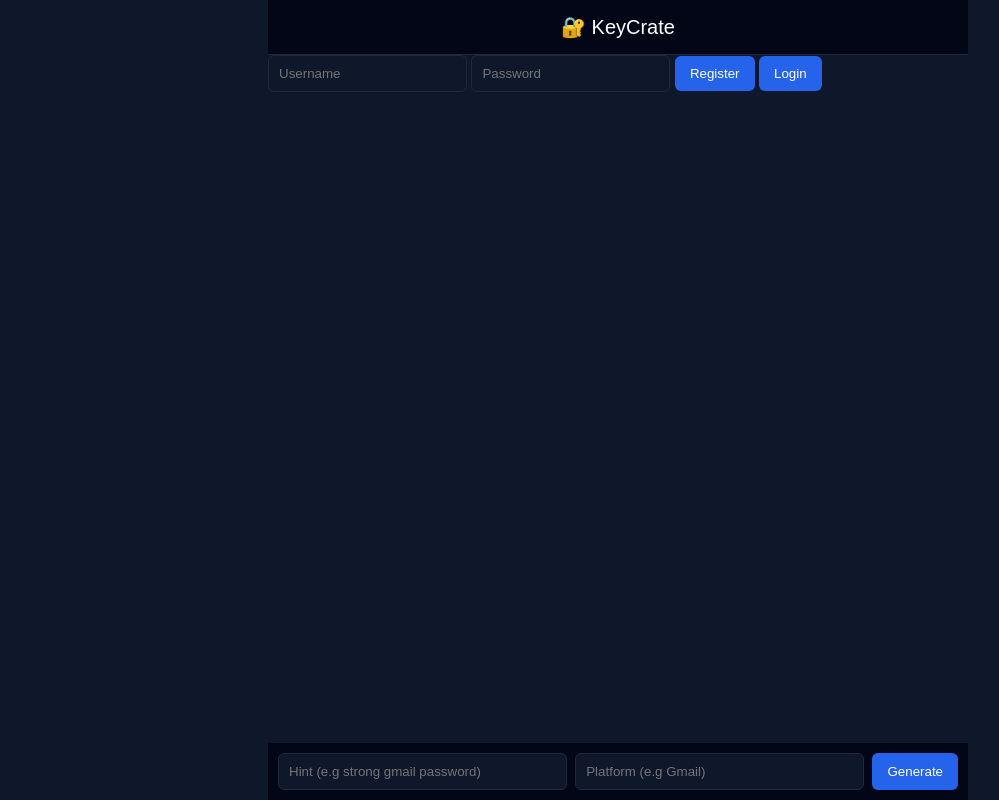
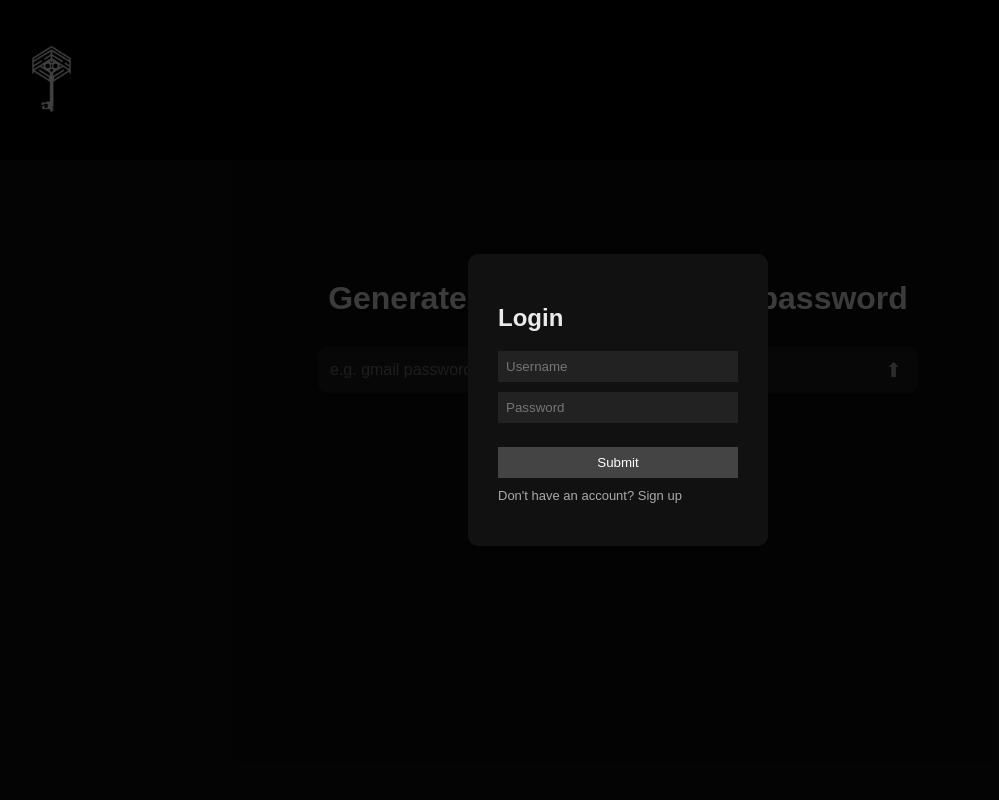
Before and after one commit to sakamotoGIN-coder/Keycrate, a FastAPI app: page / in a window 1280 px wide. Shown: the whole page, without its empty margins (22-1021 px from the left). Run offline with FastAPI, Linux system fonts and the light colour scheme; parts of the project's set-up code (start-up, migrations or seed data) failed here and were passed over.

Commit message:
frontend change

```diff
--- a/app/routes/ai.py
+++ b/app/routes/ai.py
@@ -1,46 +1,40 @@
-from fastapi import APIRouter, Depends
-from sqlalchemy.orm import Session
+from fastapi import APIRouter, HTTPException
+from pydantic import BaseModel
 import requests
-
-from app.database import get_db
-from app.models import Vault
-from app.dependencies import get_current_user
-from app.security.crypto import encrypt_password
 
 router = APIRouter(prefix="/ai", tags=["AI"])
 
+OLLAMA_URL = "http://localhost:11434/api/generate"
+MODEL = "llama3"
 
-@router.post("/generate-and-save")
-def generate_and_save(
-    hint: str,
-    platform: str,
-    username: str,
-    db: Session = Depends(get_db)
-):
-    user = get_current_user(username, db)
+class GenerateRequest(BaseModel):
+    hint: str
 
-    prompt = f"Generate ONE strong password based on this hint: {hint}. Only output the password, 12 characters, including upper and lower case letters, numbers, and special characters."
+@router.post("/generate")
+def generate_password(req: GenerateRequest):
+    prompt = f"""
+Generate ONE secure password only.
+No explanation.
+Hint: {req.hint}
+"""
 
-    response = requests.post(
-        "http://localhost:11434/api/generate",
+    r = requests.post(
+        OLLAMA_URL,
         json={
-            "model": "llama3",
+            "model": MODEL,
             "prompt": prompt,
             "stream": False
-        }
+        },
+        timeout=60
     )
 
-    password = response.json()["response"].strip()
+    if r.status_code != 200:
+        raise HTTPException(status_code=500, detail="Ollama failed")
 
-    encrypted = encrypt_password(password)
+    data = r.json()
+    password = data.get("response", "").strip()
 
-    vault = Vault(
-        platform=platform,
-        password=encrypted,
-        owner_id=user.id
-    )
+    if not password:
+        raise HTTPException(status_code=500, detail="Empty AI response")
 
-    db.add(vault)
-    db.commit()
-
-    return {"password": password}
+    return {"generated_password": password}
--- a/main.py
+++ b/main.py
@@ -1,21 +1,27 @@
 from fastapi import FastAPI, Request
+from fastapi.staticfiles import StaticFiles
 from fastapi.templating import Jinja2Templates
-from fastapi.staticfiles import StaticFiles
 
+from app.database import engine
+from app import models
 from app.routes import auth, ai, vault
+
+# Create tables
+models.Base.metadata.create_all(bind=engine)
 
 app = FastAPI(title="KeyCrate")
 
-# Serve static files
+# Static files
 app.mount("/static", StaticFiles(directory="static"), name="static")
 
 # Templates
 templates = Jinja2Templates(directory="templates")
 
-# Routes
-app.include_router(auth.router)
-app.include_router(ai.router)
-app.include_router(vault.router)
+# Routers
+app.include_router(auth.router, prefix="/auth", tags=["Auth"])
+app.include_router(ai.router, prefix="/ai", tags=["AI"])
+app.include_router(vault.router, prefix="/vault", tags=["Vault"])
+
 
 @app.get("/")
 def home(request: Request):
@@ -23,4 +29,5 @@ def home(request: Request):
 
 
 
+
 #  uvicorn main:app --reload
--- a/static/app.js
+++ b/static/app.js
@@ -1,79 +1,91 @@
-let token = "";
+let mode = "login";
 
-function addMessage(text, sender = "ai") {
-  const chat = document.getElementById("chat");
-  const div = document.createElement("div");
-  div.className = sender;
-  div.innerText = text;
-  chat.appendChild(div);
+// Toggle login / register
+function toggleMode() {
+    mode = mode === "login" ? "register" : "login";
+    document.getElementById("authTitle").innerText =
+        mode === "login" ? "Login" : "Register";
+    document.getElementById("toggle").innerText =
+        mode === "login"
+            ? "Don't have an account? Sign up"
+            : "Already have an account? Login";
 }
 
-async function register() {
-  const u = username.value;
-  const p = password.value;
+// Submit auth
+async function submitAuth() {
+    const username = document.getElementById("username").value;
+    const password = document.getElementById("password").value;
+    document.getElementById("authError").innerText = "";
 
-  const res = await fetch(`/register?username=${u}&password=${p}`, { method: "POST" });
-  alert(await res.text());
+    let res;
+
+    if (mode === "login") {
+        // 🔴 LOGIN → FORM DATA (REQUIRED)
+        const formData = new URLSearchParams();
+        formData.append("username", username);
+        formData.append("password", password);
+
+        res = await fetch("/auth/login", {
+            method: "POST",
+            headers: {
+                "Content-Type": "application/x-www-form-urlencoded"
+            },
+            body: formData.toString()
+        });
+
+    } else {
+        // 🟢 REGISTER → JSON
+        res = await fetch("/auth/register", {
+            method: "POST",
+            headers: { "Content-Type": "application/json" },
+            body: JSON.stringify({ username, password })
+        });
     }
 
-async function login() {
-  const u = username.value;
-  const p = password.value;
-
-  const res = await fetch("/login", {
-    method: "POST",
-    headers: { "Content-Type": "application/json" },
-    body: JSON.stringify({ username: u, password: p })
-  });
-
-  const data = await res.json();
-  token = data.access_token;
-
-  document.getElementById("auth").classList.add("hidden");
-  document.getElementById("chat").classList.remove("hidden");
-  document.getElementById("generator").classList.remove("hidden");
-
-  addMessage("Logged in successfully 🔓");
-}
-
-async function generate() {
-  const hint = document.getElementById("hint").value;
-  const platform = document.getElementById("platform").value;
-
-  addMessage("Generating password...", "user");
-
-  const res = await fetch("/ai/generate-and-save", {
-    method: "POST",
-    headers: {
-      "Authorization": `Bearer ${token}`,
-      "Content-Type": "application/json"
-    },
-    body: JSON.stringify({ hint, platform })
-  });
-
-  const data = await res.json();
-  addMessage(`🔑 ${data.password}`);
+    if (!res.ok) {
+        document.getElementById("authError").innerText =
+            "Authentication failed";
+        return;
     }
 
     const data = await res.json();
 
-  if (res.ok) {
-    addMessage(`Generated Password:\n${data.password}`, "ai");
-  } else {
-    addMessage(`Error: ${data.detail}`, "ai");
+    // Login returns token, register may not
+    if (data.access_token) {
+        localStorage.setItem("token", data.access_token);
     }
 
-  async function loadVault() {
-  const res = await fetch("/vault/", {
-    headers: { "Authorization": `Bearer ${token}` }
+    document.getElementById("auth").style.display = "none";
+    document.getElementById("userLabel").innerText = username;
+    document.getElementById("logoutBtn").hidden = false;
+}
+
+// Logout
+document.getElementById("logoutBtn").onclick = () => {
+    localStorage.removeItem("token");
+    location.reload();
+};
+
+// Generate password
+async function generate() {
+    const hint = document.getElementById("hint").value;
+    const token = localStorage.getItem("token");
+
+    const res = await fetch("/ai/generate", {
+        method: "POST",
+        headers: {
+            "Content-Type": "application/json",
+            "Authorization": `Bearer ${token}`
+        },
+        body: JSON.stringify({ hint })
     });
 
-  const data = await res.json();
-  addMessage("📦 Saved Passwords:");
-
-  data.forEach(v => {
-    addMessage(`${v.platform}: ${v.password}`);
-  });
+    if (!res.ok) {
+        document.getElementById("output").innerText =
+            "Generation failed";
+        return;
     }
 
+    const data = await res.json();
+    document.getElementById("output").innerText = data.password;
 }
--- a/static/style.css
+++ b/static/style.css
@@ -1,70 +1,129 @@
-body {
-  margin: 0;
-  background: #0f172a;
-  font-family: Arial, sans-serif;
-  color: white;
+* {
+    box-sizing: border-box;
+    font-family: Arial, sans-serif;
 }
 
-.app {
-  max-width: 700px;
-  margin: auto;
-  height: 100vh;
-  display: flex;
-  flex-direction: column;
+body {
+    margin: 0;
+    background: #0f0f0f;
+    color: #eaeaea;
 }
 
-.header {
-  padding: 15px;
-  text-align: center;
-  font-size: 20px;
-  background: #020617;
-  border-bottom: 1px solid #1e293b;
+/* Top bar */
+.top-bar {
+    display: flex;
+    justify-content: space-between;
+    align-items: center;
+    padding: 15px 25px;
+    background: #000;
 }
 
-.chat {
-  flex: 1;
-  padding: 15px;
-  overflow-y: auto;
+.logo {
+    font-size: 20px;
+    font-weight: bold;
 }
 
-.message {
-  margin-bottom: 12px;
-  padding: 10px;
-  border-radius: 8px;
-  max-width: 80%;
+.user-actions button {
+    background: none;
+    border: 1px solid #555;
+    color: #fff;
+    padding: 5px 12px;
+    cursor: pointer;
 }
 
-.user {
-  background: #1e293b;
-  align-self: flex-end;
+/* Main */
+.main-container {
+    text-align: center;
+    margin-top: 120px;
 }
 
-.ai {
-  background: #020617;
-  border: 1px solid #1e293b;
+.generator-box {
+    margin: 30px auto;
+    display: flex;
+    max-width: 600px;
+    background: #1e1e1e;
+    border-radius: 10px;
+    padding: 10px;
 }
 
-.input-area {
-  display: flex;
-  gap: 8px;
-  padding: 10px;
-  background: #020617;
+.generator-box input {
+    flex: 1;
+    background: transparent;
+    border: none;
+    color: #fff;
+    font-size: 16px;
+    outline: none;
 }
 
-input {
-  flex: 1;
-  padding: 10px;
-  background: #0f172a;
-  border: 1px solid #1e293b;
-  color: white;
-  border-radius: 6px;
+.generator-box button {
+    background: none;
+    border: none;
+    color: #aaa;
+    font-size: 20px;
+    cursor: pointer;
 }
 
-button {
-  padding: 10px 15px;
-  background: #2563eb;
-  border: none;
-  color: white;
-  border-radius: 6px;
-  cursor: pointer;
+.output {
+    margin-top: 20px;
+    font-size: 18px;
+    color: #9effa1;
 }
+
+/* Modal */
+.modal {
+    position: fixed;
+    inset: 0;
+    background: rgba(0,0,0,0.75);
+    display: flex;
+    justify-content: center;
+    align-items: center;
+}
+
+.modal-content {
+    background: #111;
+    padding: 30px;
+    border-radius: 10px;
+    width: 300px;
+}
+
+.modal-content input {
+    width: 100%;
+    margin-bottom: 10px;
+    padding: 8px;
+    background: #222;
+    border: none;
+    color: #fff;
+}
+
+.modal-content button {
+    width: 100%;
+    padding: 8px;
+    background: #444;
+    border: none;
+    color: white;
+    cursor: pointer;
+}
+
+.error {
+    color: red;
+    font-size: 14px;
+}
+
+.toggle {
+    margin-top: 10px;
+    font-size: 13px;
+    cursor: pointer;
+    color: #aaa;
+}
+
+/* Vault */
+.vault-container {
+    padding: 30px;
+}
+
+.vault-item {
+    background: #1c1c1c;
+    padding: 10px;
+    margin-bottom: 10px;
+    border-radius: 6px;
+}
--- a/templates/index.html
+++ b/templates/index.html
@@ -7,25 +7,54 @@
 </head>
 <body>
 
-<div class="app">
-  <div class="header">🔐 KeyCrate</div>
+<!-- Top Bar -->
+<header class="top-bar">
+    <div class="logo">
+        <!-- You can replace this text with an image later -->
+        <img src="logo.png" alt="KeyCrate" width="100" height="auto">
 
-  <!-- AUTH -->
-  <div id="auth">
+    </div>
+
+    <div class="user-actions">
+        <span id="userLabel"></span>
+        <button id="logoutBtn" hidden>Logout</button>
+    </div>
+</header>
+
+<!-- Main -->
+<main class="main-container">
+
+    <h1>Generate your recognizable password</h1>
+
+    <div class="generator-box">
+        <input
+            id="hint"
+            type="text"
+            placeholder="e.g. gmail password but memorable"
+            onkeydown="if(event.key==='Enter'){generate()}"
+        />
+        <button onclick="generate()">⬆</button>
+    </div>
+
+    <div class="output" id="output"></div>
+
+</main>
+
+<!-- Auth Modal -->
+<div class="modal" id="auth">
+    <div class="modal-content">
+        <h2 id="authTitle">Login</h2>
+
         <input id="username" placeholder="Username">
         <input id="password" type="password" placeholder="Password">
-    <button onclick="register()">Register</button>
-    <button onclick="login()">Login</button>
-  </div>
 
-  <!-- CHAT -->
-  <div id="chat" class="chat hidden"></div>
+        <p class="error" id="authError"></p>
 
-  <!-- INPUT -->
-  <div id="generator" class="input-area hidden">
-    <input id="hint" placeholder="Hint (e.g strong gmail password)">
-    <input id="platform" placeholder="Platform (e.g Gmail)">
-    <button onclick="generate()">Generate</button>
+        <button onclick="submitAuth()">Submit</button>
+
+        <p class="toggle" id="toggle" onclick="toggleMode()">
+            Don't have an account? Sign up
+        </p>
     </div>
 </div>
 
```
Also changed, not shown: app/models.py (+7 -4 lines), app/routes/auth.py (+18 -0 lines), app/services/security.py (+13 -0 lines), templates/vault.html (added, +25 -0 lines), keycrate.db, templates/logo.png (added). Lines whose indentation alone changed are shown as unchanged.
